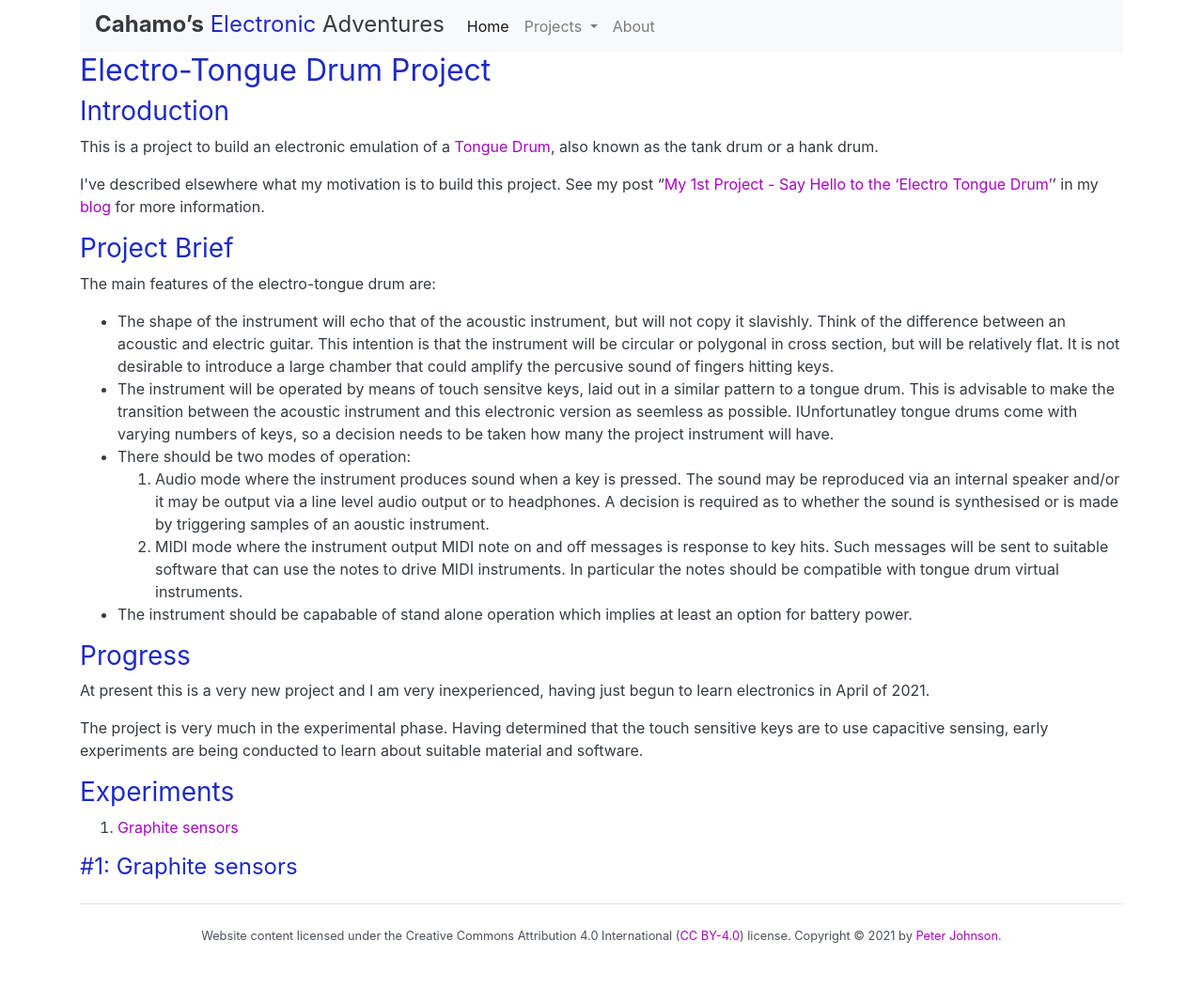
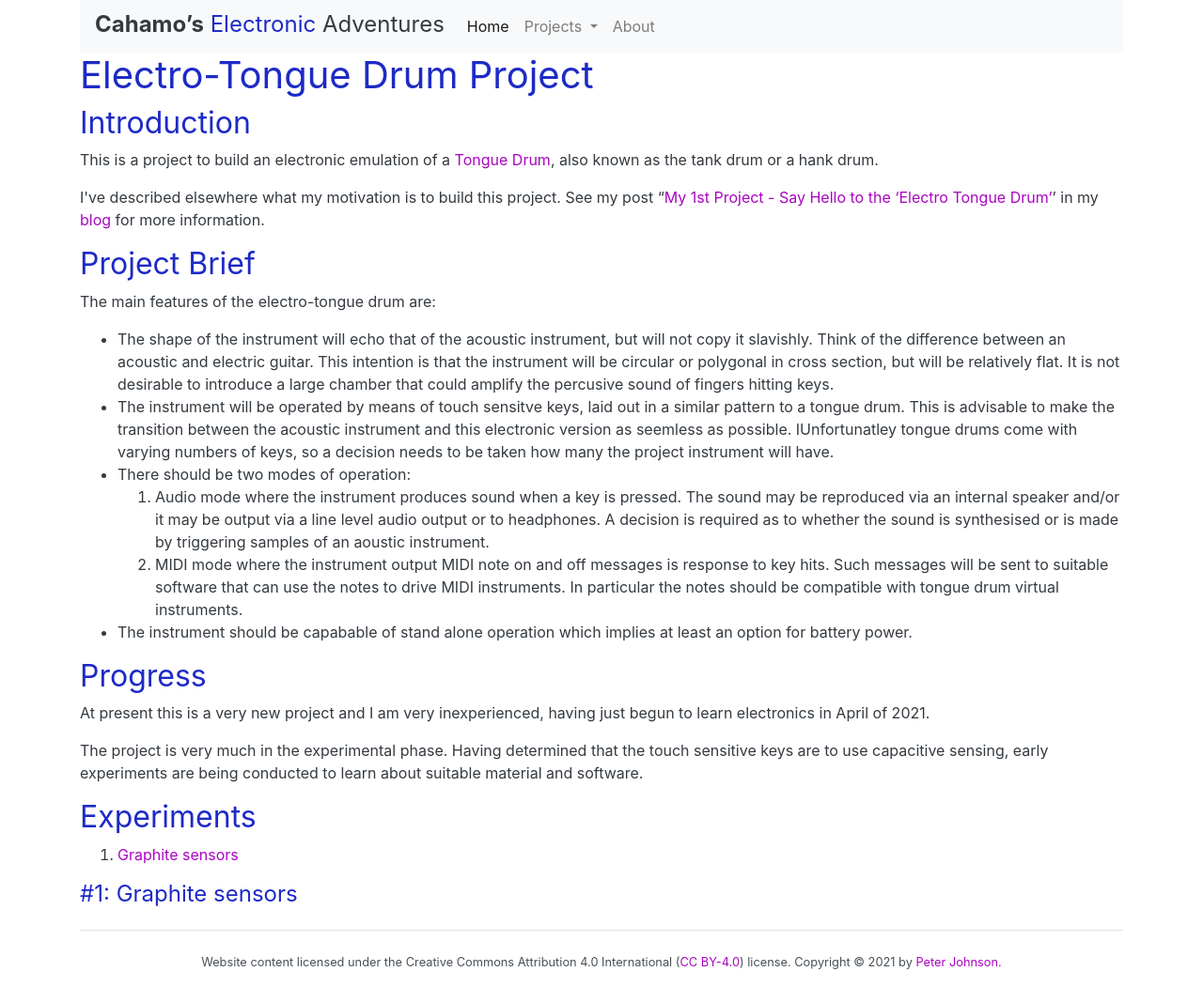
Before and after one commit to cahamo/cahamo.github.io, a Jekyll site: the page built from tongue-drum/index.html, in a window 1280 px wide. Shown: the whole page at 94% size. Built offline with Jekyll 4.4.1, drawn with Linux system fonts in a browser that asks for light colours; comment, search, counter and statistics services are not loaded; before the commit the page ends 1022 px from its top, so only the background shows below that.

Commit message:
Bump all headings up one level
Now that page header is no longer <h1>, all heading tags in all pages were bumped up a level.

```diff
--- a/about.html
+++ b/about.html
@@ -1,7 +1,7 @@
 ---
 layout: default
 ---
-<h2>About This Site</h2>
+<h1>About This Site</h1>
 
 <p>The site is created by <a href="https://gravatar.com/delphidabbler">Peter Johnson</a>.</p>
 
@@ -9,7 +9,7 @@
 
 <p>The site is developed using <a href="https://jekyllrb.com/">Jekyll</a> and <a href="https://getbootstrap.com/docs/4.0/getting-started/introduction/">Bootstrap 4</a> and is hosted by <a href="https://pages.github.com/">GitHub Pages</a>.</p>
 
-<h3>Online Presence</h3>
+<h2>Online Presence</h2>
 
 <p>Other than this site, there's also the associated <a href="https://cahamo.blogspot.com/">blog</a> and a <a href="https://github.com/cahamo">GitHub</a> repository.</p>
 
@@ -34,7 +34,7 @@
     </li>
 </ul>
 
-<h3>Why &ldquo;Cahamo&rdquo;?</h3>
+<h2>Why &ldquo;Cahamo&rdquo;?</h2>
 
 <p>I'm not a very practical man - a bit cack handed you may say. I also do scenic modelling - creating dioramas. Well <i>Cahamo</i> is a contraction of <i><b>Ca</b>ck <b>Ha</b>nded <b>Mo</b>deller</i>.</p>
 
--- a/index.html
+++ b/index.html
@@ -1,7 +1,7 @@
 ---
 layout: default
 ---
-<h2>Welcome makers</h2>
+<h1>Welcome makers</h1>
 
 <p>This site represents one man's voyage of discovery into the world of electronics and micro-controllers.</p>
 
@@ -9,7 +9,7 @@
 
 <p>If you're learning too, stick around and learn from my mistakes!</p>
 
-<h3>My First Project</h3>
+<h2>My First Project</h2>
 
 <p>After a period of online research and ploughing through the (badly written) examples from the <em>Elegoo Uno R3 Basic Starter Kit</em> I was itching to get going. What I came up with for my first project was the <strong><a href="/tongue-drum">Electro Tongue Drum</a></strong>.</p>
 
--- a/pipeline.html
+++ b/pipeline.html
@@ -1,11 +1,11 @@
 ---
 layout: default
 ---
-<h2>Projects In The Pipeline</h2>
+<h1>Projects In The Pipeline</h1>
 
-<h3>Theremin</h3>
+<h2>Theremin</h2>
 
-<p>At prsent there's only one project that I'm considering and that's a version of the <a href="https://en.wikipedia.org/wiki/Theremin">Theremin</a> musical instrument.</p>
+<p>At present there's only one project that I'm considering and that's a version of the <a href="https://en.wikipedia.org/wiki/Theremin">Theremin</a> musical instrument.</p>
 
 <p>My blog post &ldquo;<a href="https://cahamo.blogspot.com/2021/05/a-sort-of-theremin-another-project.html">A Sort-Of-Theremin - Another Project?</a>&rdquo; explains the rationale.</p>
 
--- a/tongue-drum/index.html
+++ b/tongue-drum/index.html
@@ -1,15 +1,15 @@
 ---
 layout: default
 ---
-<h2>Electro-Tongue Drum Project</h2>
+<h1>Electro-Tongue Drum Project</h1>
 
-<h3>Introduction</h3>
+<h2>Introduction</h2>
 
 <p>This is a project to build an electronic emulation of a <a href="https://en.m.wikipedia.org/wiki/Steel_tongue_drum">Tongue Drum</a>, also known as the tank drum or a hank drum.</p>
 
 <p>I've described elsewhere what my motivation is to build this project. See my post &ldquo;<a href="https://cahamo.blogspot.com/2021/05/my-1st-project-say-hello-to-electro.html">My 1st Project - Say Hello to the &lsquo;Electro Tongue Drum&rsquo;</a>&rsquo; in my <a href="https://cahamo.blogspot.com">blog</a> for more information.</p>
 
-<h3>Project Brief</h3>
+<h2>Project Brief</h2>
 
 <p>The main features of the electro-tongue drum are:</p>
 
@@ -32,13 +32,13 @@
     </li>
 </ul>
 
-<h3>Progress</h3>
+<h2>Progress</h2>
 
 <p>At present this is a very new project and I am very inexperienced, having just begun to learn electronics in April of 2021.</p>
 
 <p>The project is very much in the experimental phase. Having determined that the touch sensitive keys are to use capacitive sensing, early experiments are being conducted to learn about suitable material and software.</p>
 
-<h3>Experiments</h3>
+<h2>Experiments</h2>
 
 <ol>
     <li><a href="">Graphite sensors</a></li>
```
